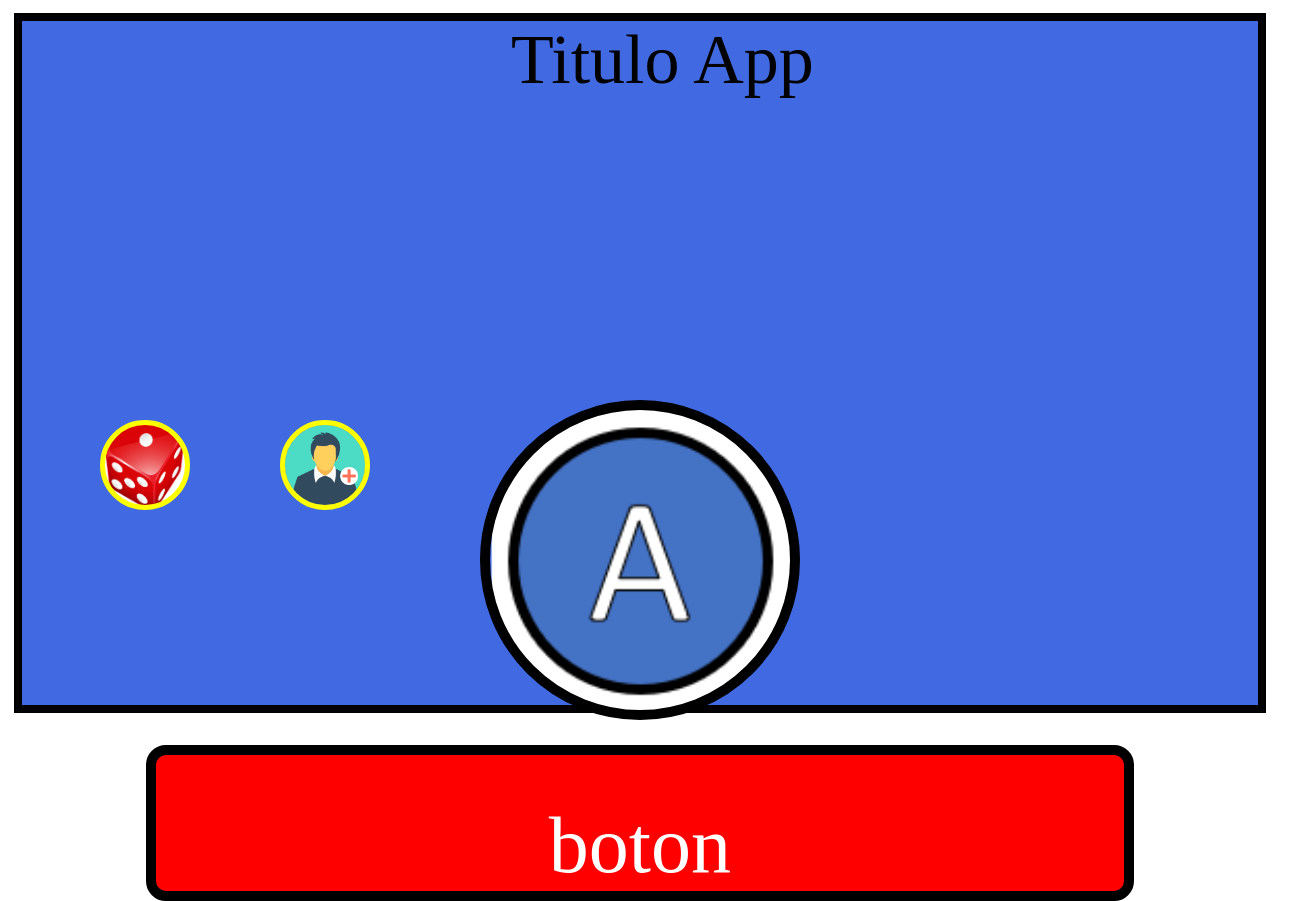
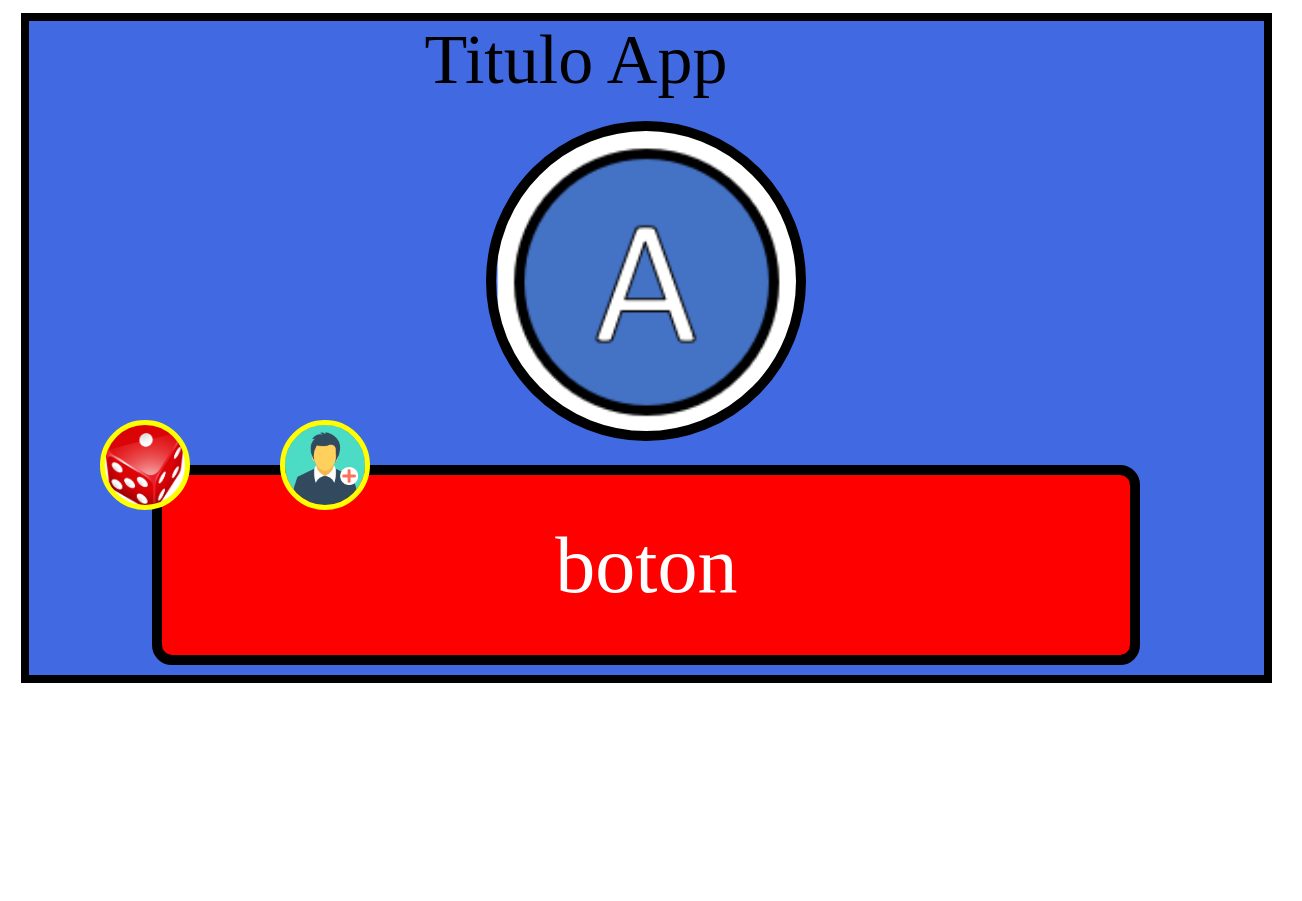
Before and after one commit to rravehoyos/ruleta, a plain HTML site: page index.html in a window 1280 px wide. Shown: the whole page, 1302 px wide, since content can reach past the window. After the commit the page ends 800 px from the top, so only its background shows below. Drawn offline with Linux system fonts and the light colour scheme.

Commit message:
Update ruleta.css

```diff
--- a/ruleta.css
+++ b/ruleta.css
@@ -103,45 +103,51 @@
 			}
 
 		}
-		.rule2{
-			position: absolute;
-			left: 0px;
-			left: 300px;
-			height:680px;
-			width:200px;
-			background: url(ruleta1.png);
-			background-position: -9px -9px;
-			display: none;
+		 .rule{
+			margin: auto;
+			height: 300px;
+			width:300px;
+			margin-top: 100px;
+			background-size: cover;
+			background: url(lola.png);
+			background-position:-263px -1487px;
+			border: solid 10px black;
+			border-radius: 200px;
+
 		}
+
 		.rull{
-			width: 80%;n
+			width: 80%;
 			height: 200px;
 			background: red;
 			font-size: 80px;
 			text-align: center;
 			color: white;
-			margin: auto;
+			margin-top: 100px;
 			box-sizing: border-box;
 			padding-top: 45px;
 			border-radius: 20px;
+			margin-left: 10%;
 			border: solid 10px black;
 			margin-top: 2%;
 		}
 		.rulemenu{
 			background: royalblue;
 			width: 99%;
-			height: 700px;
-			padding-top: 30%;
-			margin-left: 0.5%;
+			height: 100%;
+			padding-top: auto;
+			margin-left:auto;
 			margin-top: 1%;
 			box-sizing: border-box;
 			border:solid 8px black;
+			padding-bottom: 10px;
 		}
 		.titu{
 			color: black;
 			font-size: 70px;
 			position: absolute;
 			top:20px;
+			left: -5%;
 			width: 100%;
 			text-align: center;
 
@@ -178,7 +184,7 @@
 			background-position: 0px;
 
 		}
-	.emer{
+		.emer{
 			background: red;
 			height: 300px;
 			width: 80%;
@@ -186,4 +192,5 @@
 			top: 30px;
 			opacity: 0;
 
+
 		}
```
